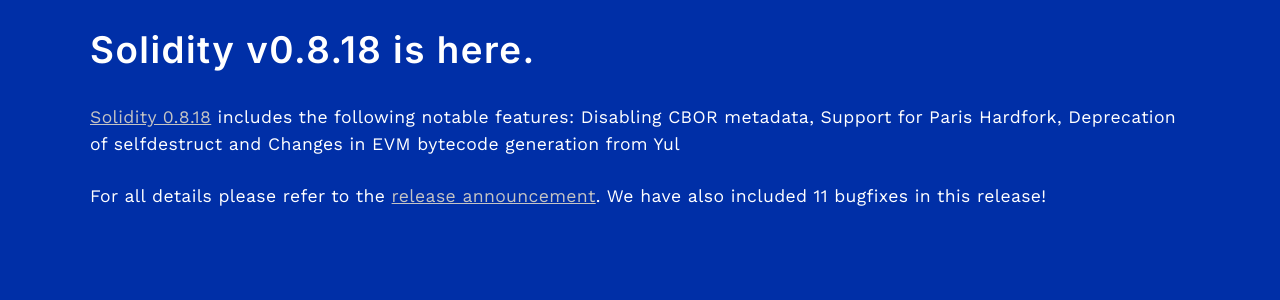
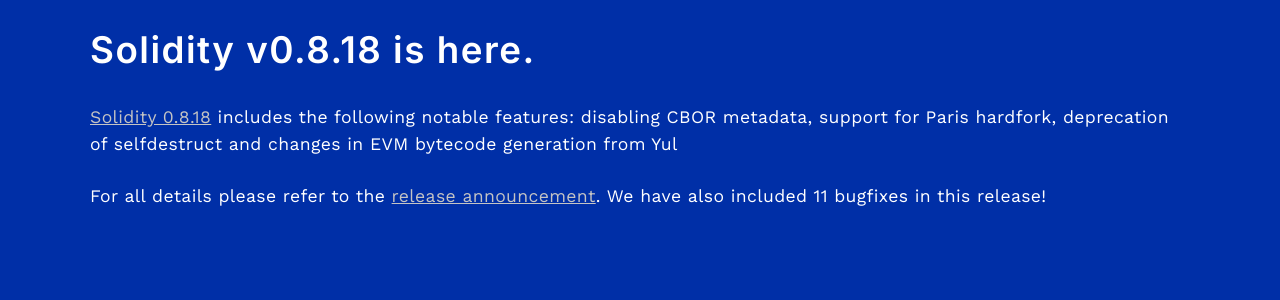
Before and after one commit to ethereum/solidity-portal, a Jekyll site: the page built from index.html, in a window 1280 px wide and 900 px high, scrolled down 670 px. Shown: the part 153-453 px from the top of the window. Built offline with Jekyll 4.4.1, drawn with Linux system fonts in a browser that asks for light colours; some web fonts are replaced; the list of posts is cut into pages by our own code.

```diff
--- a/index.html
+++ b/index.html
@@ -23,7 +23,7 @@ description: Solidity is a statically-typed curly-braces programming language de
 	<div class="container flex">
 		<div class="text editable">
 			<h2><strong>Solidity v0.8.18 is here.</strong></h2>
-			<p><a href="https://github.com/ethereum/solidity/releases/tag/v0.8.18">Solidity 0.8.18</a> includes the following notable features: Disabling CBOR metadata, Support for Paris Hardfork, Deprecation of selfdestruct and Changes in EVM bytecode generation from Yul
+			<p><a href="https://github.com/ethereum/solidity/releases/tag/v0.8.18">Solidity 0.8.18</a> includes the following notable features: disabling CBOR metadata, support for Paris hardfork, deprecation of selfdestruct and changes in EVM bytecode generation from Yul
 			<br><br>For all details please refer to the <a href="https://blog.soliditylang.org/2023/02/01/solidity-0.8.18-release-announcement/">release announcement</a>. We have also included 11 bugfixes in this release!</p>
 		</div>
 	</div>
```
